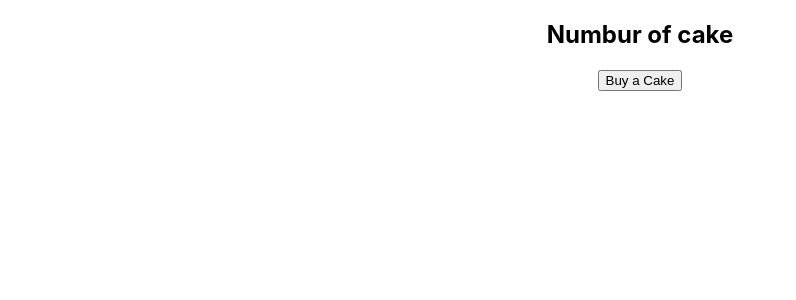
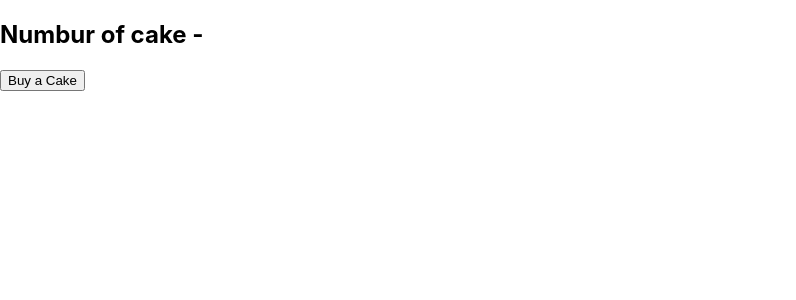
Before and after one commit to KVerma-developer/redux, a React (Create React App) app in the folder reduxwithreact/: page / in a window 1280 px wide. Shown: the top 300 px of the page, without its empty margins (0-796 px from the left). Built offline with nearby package versions, Linux system fonts and the light colour scheme.

Commit message:
done with vulnearbilties

```diff
--- a/reduxwithreact/src/components/CakeContainer.jsx
+++ b/reduxwithreact/src/components/CakeContainer.jsx
@@ -1,13 +1,37 @@
-import React from 'react'
 
-const CakeContainer = () => {
+import React from 'react';
+import {connect} from 'react-redux';
+import { buyCake } from '../redux';
+
+
+
+const CakeContainer = (props) => {
+
   return (
     <div>
-        <h2>Numbur of cake</h2>
-        <button>Buy a Cake</button>
+        <h2>Numbur of cake - {props.numOfCakes}</h2>
+        <button onClick={props.buyCake}>Buy a Cake</button>
 
     </div>
   )
 }
 
-export default CakeContainer
+const mapStateToProps=state =>{
+    return{
+        numOfCakes: state.numOfCakes,
+    }
+
+}
+
+
+const mapDispatchToProps= dispatch =>{
+    return{
+        buyCake:()=>{dispatch(buyCake())
+        }
+    }
+}
+
+export default connect(
+    mapStateToProps,
+    mapDispatchToProps
+    ) (CakeContainer)
--- a/reduxwithreact/src/redux/cakes/cakeActions.js
+++ b/reduxwithreact/src/redux/cakes/cakeActions.js
@@ -3,6 +3,6 @@
 
 export const buyCake=()=>{
     return{
-        type:BUY_CAKE
+        type: BUY_CAKE
     }
 }
--- a/reduxwithreact/src/redux/cakes/cakeReducers.js
+++ b/reduxwithreact/src/redux/cakes/cakeReducers.js
@@ -1,18 +1,18 @@
 import { BUY_CAKE } from "./cakeTypes"
 
-const initailState ={
+const initialState ={
     numOfCake:100
 }
 
 
-const cakeReducer=(state=initailState,action)=>{
+const cakeReducer=(state=initialState,action)=>{
     switch(action.type){
         case BUY_CAKE: return{
             ...state,
             numOfCake:state.numOfCake-1
         }
 
-        default:return state
+        default : return state
 
     }
 
--- /dev/null
+++ b/reduxwithreact/src/redux/index.js
@@ -0,0 +1 @@
+export {buyCake} from './cakes/cakeActions'
--- /dev/null
+++ b/reduxwithreact/src/redux/store.js
@@ -0,0 +1,8 @@
+import { createStore } from "redux";
+import cakeReducer from "./cakes/cakeReducers";
+
+const store = createStore(cakeReducer)
+
+
+
+export default store
```
Also changed, not shown: reduxwithreact/src/App.js (+6 -2 lines).
